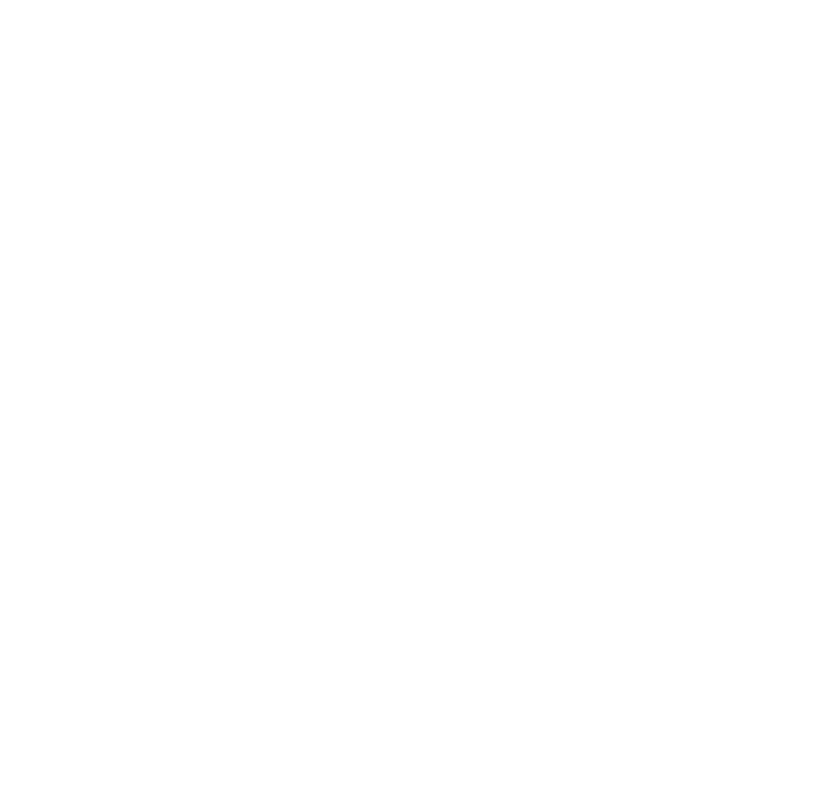
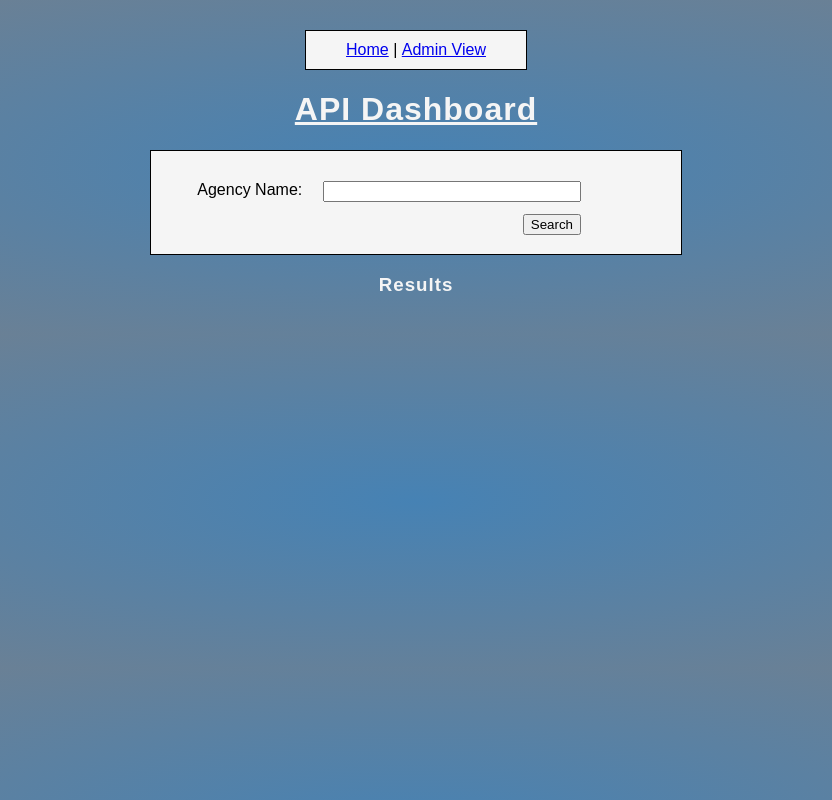
Before and after one commit to 247webdev/DataStreamNYC, a React (Create React App) app in the folder front-end/: page /apidashboard in a window 1280 px wide. Shown: the whole page, without its empty margins (224-1056 px from the left). Built offline with nearby package versions, Linux system fonts and the light colour scheme.

Commit message:
Updated styling

```diff
--- a/front-end/src/App.css
+++ b/front-end/src/App.css
@@ -70,3 +70,99 @@
   height: 480px;
   background: url("./skyline.jpg");
 }
+
+#users-wrapper {
+  text-align: center;
+  width: 700px;
+  margin: 10px auto;
+  padding: 15px 0 0;
+  border: 1px solid black;
+  background-color: whitesmoke;
+  border-bottom: none;
+}
+
+.left, .right {
+  display: inline-block;
+  width: 25%;
+  margin: 0 auto;
+  vertical-align: top;
+  padding: 10px;
+}
+
+.left {
+  text-align: left;
+}
+
+.right {
+  text-align: right;
+}
+
+.first, .last {
+  display: inline-block;
+  margin: 0 20px 10px 0;
+}
+
+.right button {
+  margin-top: 10px;
+
+}
+
+.forms {
+  width: 500px;
+  padding: 15px;
+  padding-bottom: 40px;
+  margin: 10px auto;
+  text-align: center;
+  border: 1px solid black;
+  background-color: whitesmoke;
+}
+
+.forms label {
+  display: block;
+  width: 80%;
+  margin: 15px;
+}
+
+.forms input {
+  width: 250px;
+  float: right;
+}
+
+.forms button {
+  float: right;
+  margin-right: 85px;
+}
+
+.dashboard {
+  width: 800px;
+  margin: 10px auto;
+  padding: 10px;
+  text-align: center;
+}
+
+.query {
+  width: 100%;
+  border: 1px solid black;
+  background-color: whitesmoke;
+}
+
+.a, .i, .t {
+  display: inline-block;
+  margin: 0 20px;
+  border: 1px solid rgba(0, 0, 0, 0.3);
+  padding: 5px;
+}
+
+.white {
+  color: whitesmoke;
+  letter-spacing: 1px;
+}
+
+.nav {
+  width: 200px;
+  padding: 10px;
+  margin: 10px auto;
+  text-align: center;
+  border: 1px solid black;
+  background-color: whitesmoke;
+}
--- a/front-end/src/App.js
+++ b/front-end/src/App.js
@@ -27,7 +27,7 @@
           <Route exact path="/" component={HomePage} />
           <Route exact path="/admin" component={AdminView} />
           <Route path="/update/:userId/:index" component={UpdateUserForm} />
-          <Route exact path="/dashboard" component={Dashboard} />
+          <Route exact path="/apidashboard" component={Dashboard} />
         </Switch>
       </Router>
     );
--- a/front-end/src/components/Dashboard.js
+++ b/front-end/src/components/Dashboard.js
@@ -30,7 +30,7 @@
       <div className="dashboard">
         <div className="nav">
           <Link to="/" id="home-page-link">Home</Link> |&nbsp;
-          <Link to="/admin" id="admin-view-link">View Users</Link>
+          <Link to="/admin" id="admin-view-link">Admin View</Link>
         </div>
         <h1 className="white"><u>API Dashboard</u></h1>
         <QueryForm runSearch={this.runSearch} />
```
